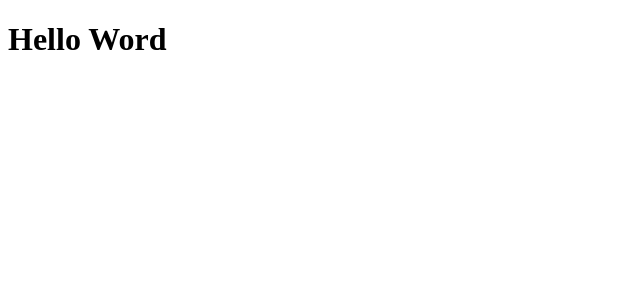
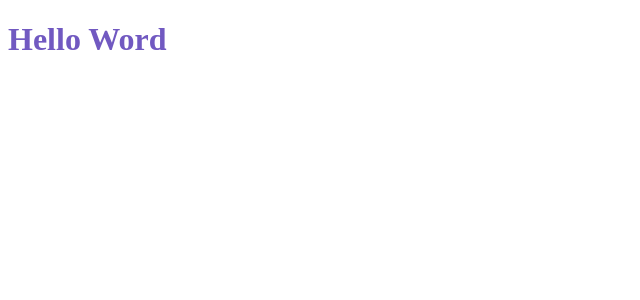
Before and after one commit to victoralvesc/Semana_OmniStack11, a React (Create React App) app in the folder frontend/: page / in a window 1280 px wide. Shown: the top 300 px of the page, without its empty margins (0-640 px from the left). Built offline with nearby package versions, Linux system fonts and the light colour scheme.

Commit message:
construindo o frontend

```diff
--- a/frontend/src/App.js
+++ b/frontend/src/App.js
@@ -1,12 +1,13 @@
 import React from 'react';
 
-//JSX (Javascript XML)
+import Logon from './pages/logon';
 
 function App() {
-    return (
-        <h1>Hello Word</h1>
+      return (
+    <div>
+     <Logon />
+    </div>
     );
-
 }
 
 export default App;
--- /dev/null
+++ b/frontend/src/pages/logon/index.js
@@ -0,0 +1,9 @@
+import React from 'react';
+
+import './styles.css';
+
+export default function Logon() {
+    return (
+        <h1>Hello Word</h1>
+    );
+}
--- /dev/null
+++ b/frontend/src/pages/logon/styles.css
@@ -0,0 +1,3 @@
+h1 {
+    color: #7159c1
+};
```
Also changed, not shown: frontend/src/Header.js (deleted), frontend/src/assets/heroes.png (added), frontend/src/assets/logo.svg (added), frontend/src/global.css (added).
